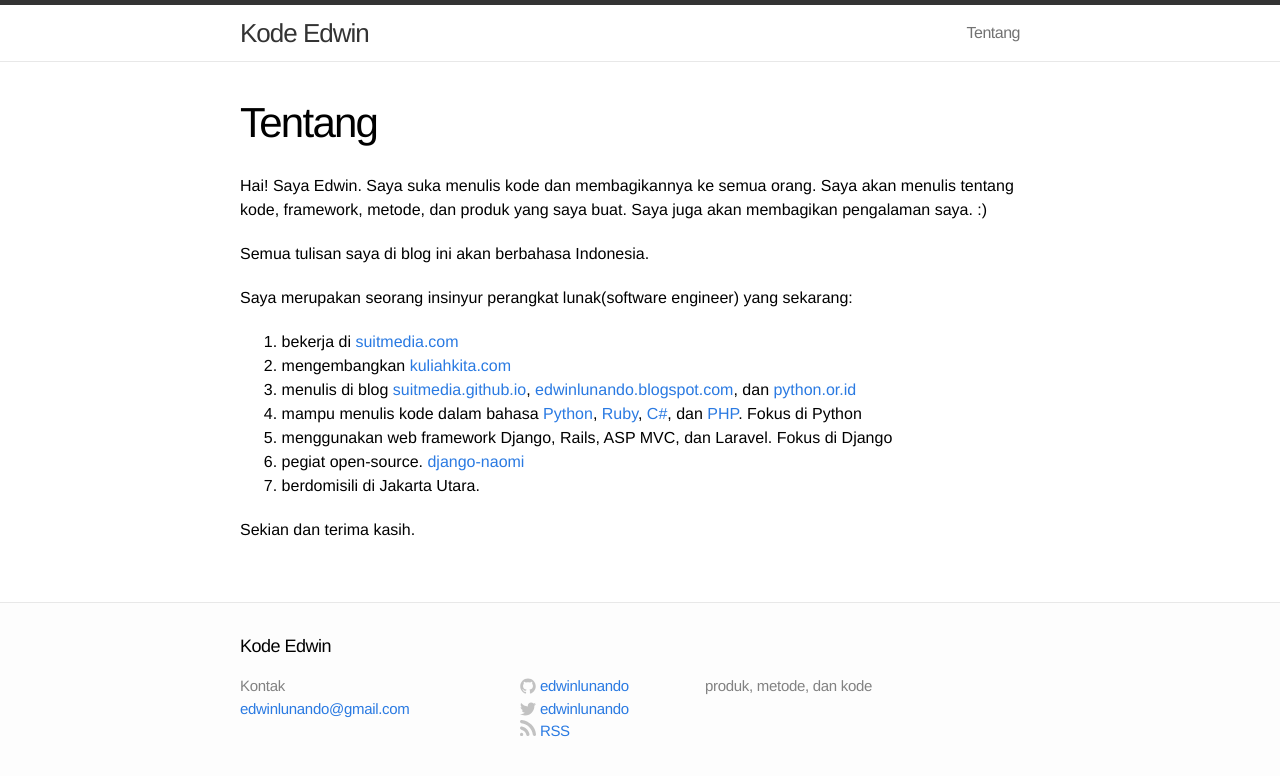
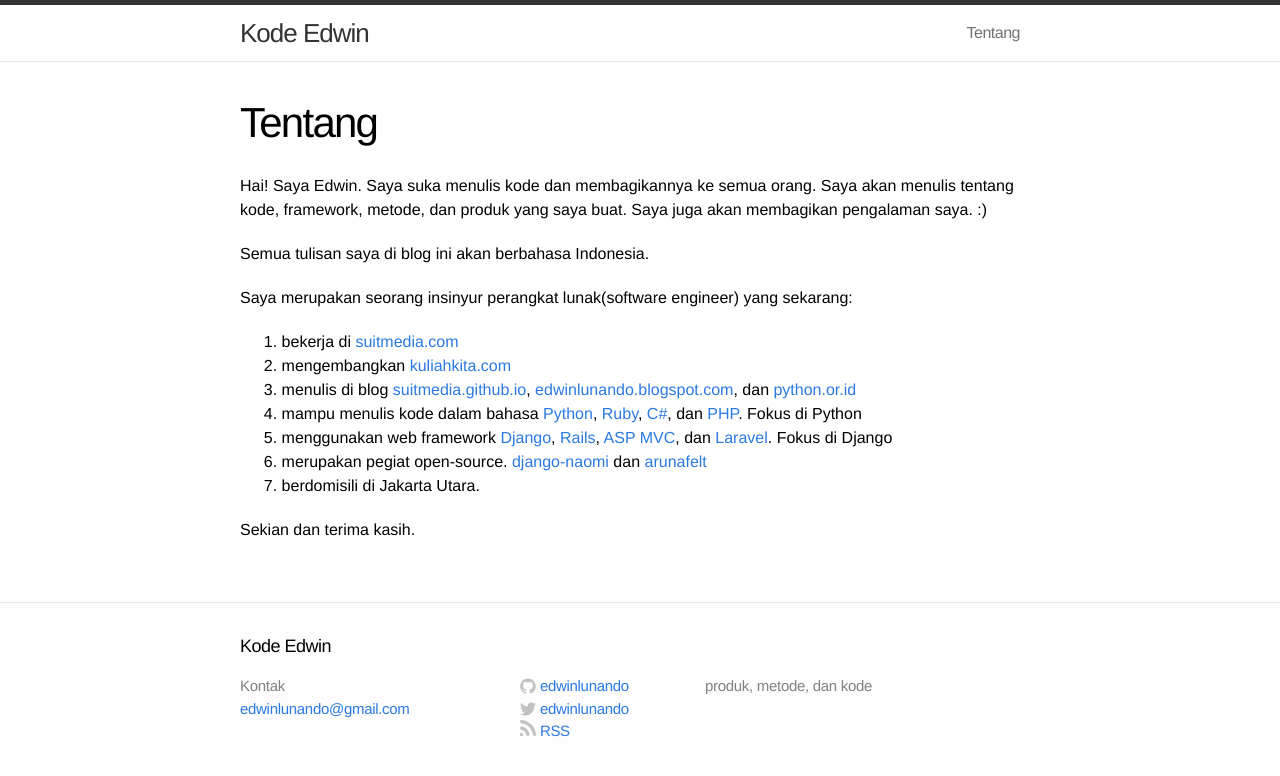
Before and after one commit to edwinlunando/edwinlunando.github.io, a Jekyll site: the page built from about.md, in a window 1280 px wide. Shown: the top 776 px of the page. Built offline with Jekyll 4.4.1, drawn with Linux system fonts in a browser that asks for light colours; comment, search, counter and statistics services are not loaded; some of the changed lines change nothing that is shown.

Commit message:
update about

```diff
--- a/about.md
+++ b/about.md
@@ -10,12 +10,28 @@
 
 Saya merupakan seorang insinyur perangkat lunak(software engineer) yang sekarang:
 
-1. bekerja di [suitmedia.com](http://suitmedia.com)
-2. mengembangkan [kuliahkita.com](http://kuliahkita.com)
-3. menulis di blog [suitmedia.github.io](https://suitmedia.github.io), [edwinlunando.blogspot.com](http://edwinlunando.blogspot.com), dan [python.or.id](http://python.or.id)
-4. mampu menulis kode dalam bahasa [Python](http://python.org/), [Ruby](https://www.ruby-lang.org), [C#](http://en.wikipedia.org/wiki/C_Sharp_%28programming_language%29), dan [PHP](http://php.net/). Fokus di Python
-5. menggunakan web framework Django, Rails, ASP MVC, dan Laravel. Fokus di Django
-6. pegiat open-source. [django-naomi](https://github.com/edwinlunando/django-naomi)
+1. bekerja di [suitmedia.com][1]
+2. mengembangkan [kuliahkita.com][2]
+3. menulis di blog [suitmedia.github.io][3], [edwinlunando.blogspot.com][4], dan [python.or.id][5]
+4. mampu menulis kode dalam bahasa [Python][6], [Ruby][7], [C#][8], dan [PHP][9]. Fokus di Python
+5. menggunakan web framework [Django][12], [Rails][13], [ASP MVC][14], dan [Laravel][15]. Fokus di Django
+6. merupakan pegiat open-source. [django-naomi][10] dan [arunafelt][11]
 7. berdomisili di Jakarta Utara.
 
 Sekian dan terima kasih.
+
+[1]:    http://suitmedia.com
+[2]:    http://kuliahkita.com
+[3]:    https://suitmedia.github.io
+[4]:    http://edwinlunando.blogspot.com
+[5]:    http://python.or.id
+[6]:    http://python.org/
+[7]:    https://www.ruby-lang.org
+[8]:    http://en.wikipedia.org/wiki/C_Sharp_%28programming_language%29
+[9]:    http://php.net/
+[10]:   https://github.com/edwinlunando/django-naomi
+[11]:   https://github.com/edwinlunando/arunafelt
+[12]:   https://www.djangoproject.com/
+[13]:   http://rubyonrails.org/
+[14]:   http://www.asp.net/mvc
+[15]:   http://laravel.com/
```
